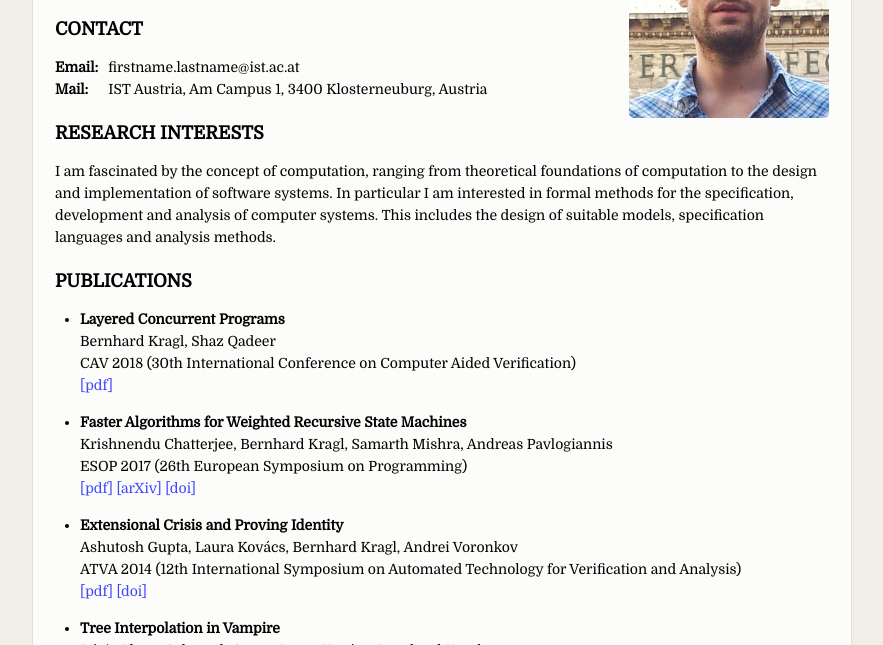
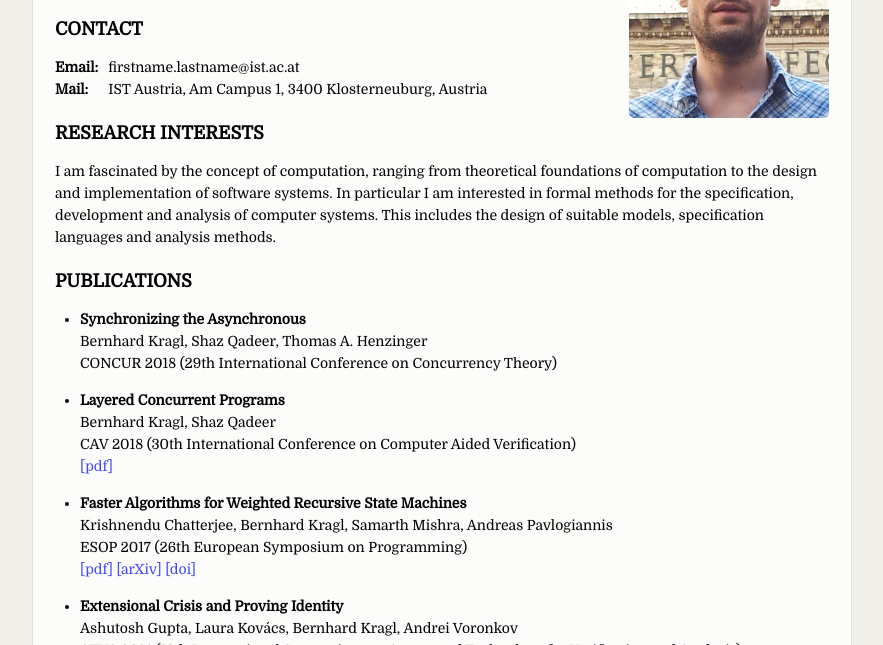
Before and after one commit to bkragl/bkragl.github.io, a plain HTML site: page index.html in a window 1280 px wide. Shown: the part 155-800 px from the top of the page, without its empty margins (198-1081 px from the left). Drawn offline with Linux system fonts and the light colour scheme.

Commit message:
add CONCUR 2018 paper

```diff
--- a/index.html
+++ b/index.html
@@ -43,6 +43,11 @@
 
       <h2 id="publications">Publications</h2>
       <ul>
+        <li>
+          <b>Synchronizing the Asynchronous</b><br/>
+          Bernhard Kragl, Shaz Qadeer, Thomas A. Henzinger<br/>
+          CONCUR 2018 (29th International Conference on Concurrency Theory)<br/>
+        </li>
         <li>
           <b>Layered Concurrent Programs</b><br/>
           Bernhard Kragl, Shaz Qadeer<br/>
```
